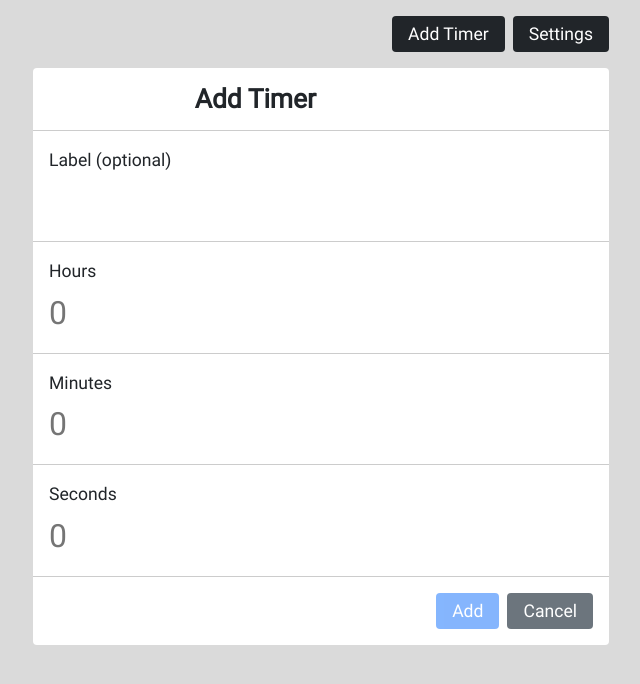
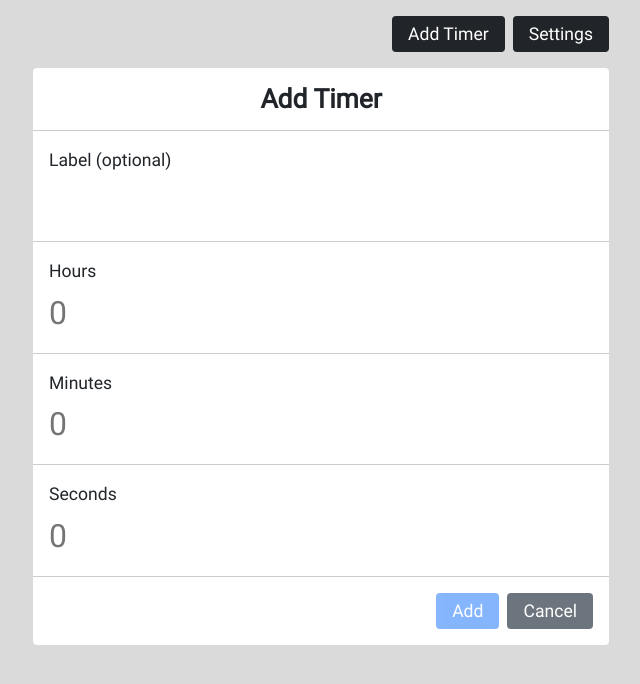
Before and after one commit to linus549/react-timers, a React (Create React App) app: page / in a window 1280 px wide. Shown: the top 684 px of the page, without its empty margins (319-959 px from the left). Built offline with nearby package versions, Linux system fonts and the light colour scheme; what assets would draw is missing.

Commit message:
fix title centering in View component

```diff
--- a/src/index.css
+++ b/src/index.css
@@ -267,6 +267,7 @@ html.dark a:focus {
 
 .view__title {
   text-align: center;
+  max-width: none;
   margin-bottom: 0;
   padding: var(--spacing-lg);
 }
```
